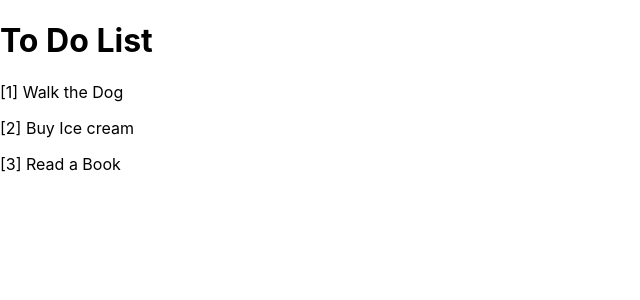
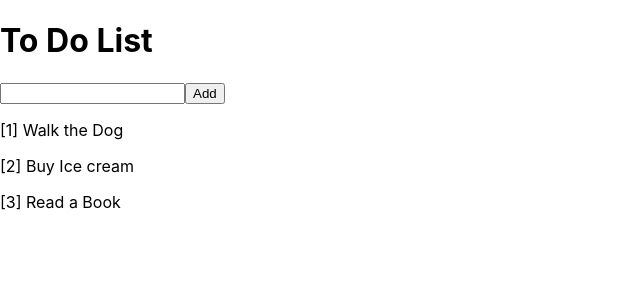
Before and after one commit to francisChigozie/todo-list-app, a React (Create React App) app in the folder todo-list-app/: page / in a window 1280 px wide. Shown: the top 300 px of the page, without its empty margins (0-640 px from the left). Built offline with nearby package versions, Linux system fonts and the light colour scheme.

Commit message:
Creating AddTodo Component and import it in App

```diff
--- /dev/null
+++ b/todo-list-app/src/AddTodo.js
@@ -0,0 +1,14 @@
+
+
+function AddTodo () {
+
+    return (
+        <form>
+            <input type='text' />
+            <button type='submit'>Add</button>
+        </form>
+
+    )
+}
+
+export default AddTodo;
--- a/todo-list-app/src/App.js
+++ b/todo-list-app/src/App.js
@@ -1,3 +1,5 @@
+import AddTodo from './AddTodo'
+
 function App() {
   const text = '[1] Walk the Dog ';
   const text2 = '[2] Buy Ice cream ' ;
@@ -5,6 +7,8 @@
   return (
     <div className="App">
       <h1>To Do List</h1>
+      {/* Adding AddTodo-Component */}
+      <AddTodo />
         <p>{text}</p>
         <p>{text2}</p>
         <p>{text3}</p>
```
